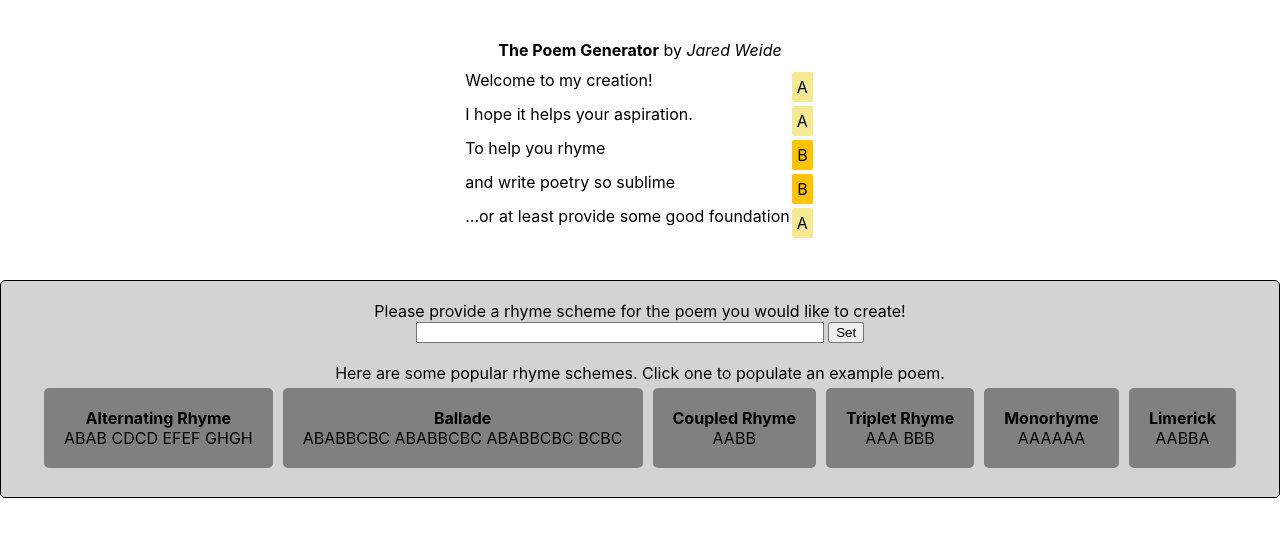
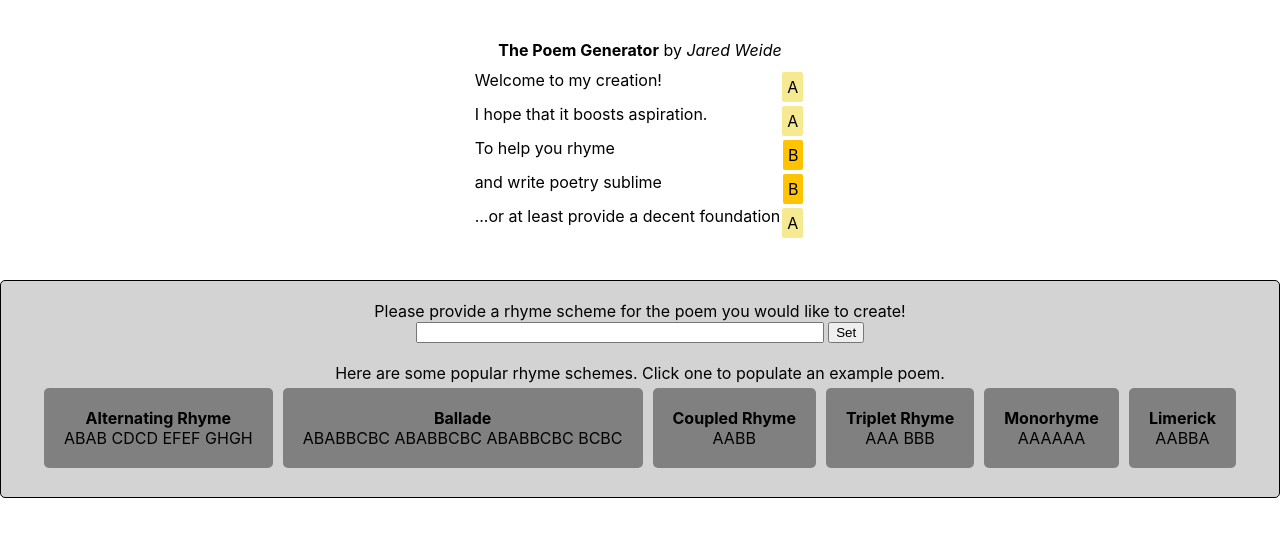
Before and after one commit to theredwillow/poem-generator, a React (Create React App) app: page / in a window 1280 px wide. Shown: the top 536 px of the page. Built offline with nearby package versions, Linux system fonts and the light colour scheme; what localbase would draw is missing.

Commit message:
Made the intro syllables more limerick-y

```diff
--- a/src/config.js
+++ b/src/config.js
@@ -12,10 +12,10 @@ export const introPoem = {
   poem: [
     [
       "Welcome to my creation!",
-      "I hope it helps your aspiration.",
+      "I hope that it boosts aspiration.",
       "To help you rhyme",
-      "and write poetry so sublime",
-      "...or at least provide some good foundation"
+      "and write poetry sublime",
+      "...or at least provide a decent foundation"
     ]
   ],
   scheme: "AABBA"
```
